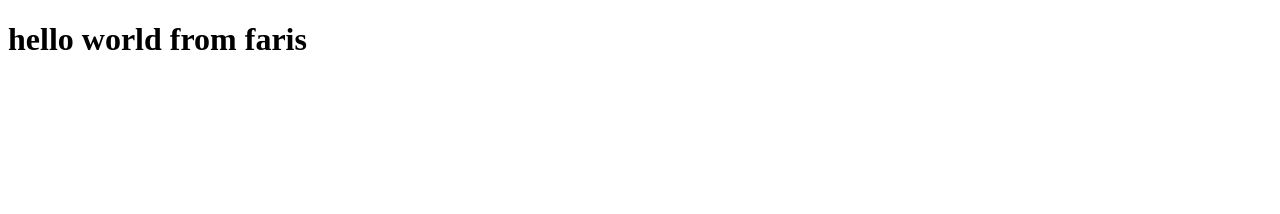
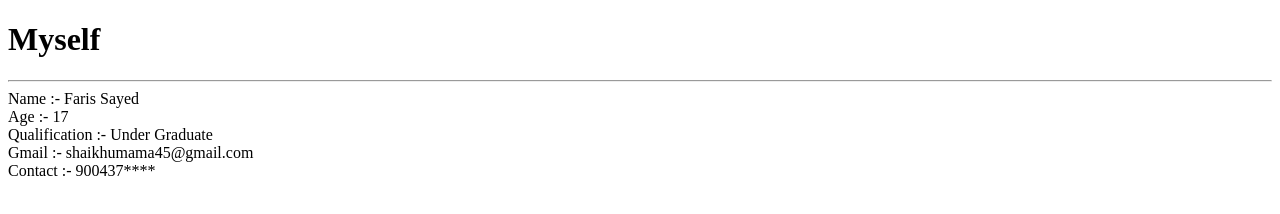
Before and after one commit to Farissayed2465/personal-portfolio, a plain HTML site: page index.html in a window 1280 px wide. Drawn offline with Linux system fonts and the light colour scheme.

Commit message:
index.html

```diff
--- a/index.html
+++ b/index.html
@@ -1,14 +1,22 @@
 <!DOCTYPE html>
-        <html lang="en">
-        <head>
-            <meta charset="UTF-8">
-            <meta name="viewport" content="width=device-width, initial-scale=1.0">
-            <title>Faris personal porfolio</title>
-        </head>
-        <body>
-            <body>
-                <h1>hello world from faris</h1>
-            </body>
-        </body>
-        </html>
+<html>
+    <head>
+        <title>Myself</title>
     </head>
+    <body>
+       <h1>
+    Myself
+       </h1>
+        <hr>
+        Name :- Faris Sayed
+        <br>
+        Age :- 17
+        <br>
+        Qualification :- Under Graduate
+        <br>
+        Gmail :- shaikhumama45@gmail.com
+        <br>
+        Contact :- 900437****
+
+    </body>
+</html>
```
